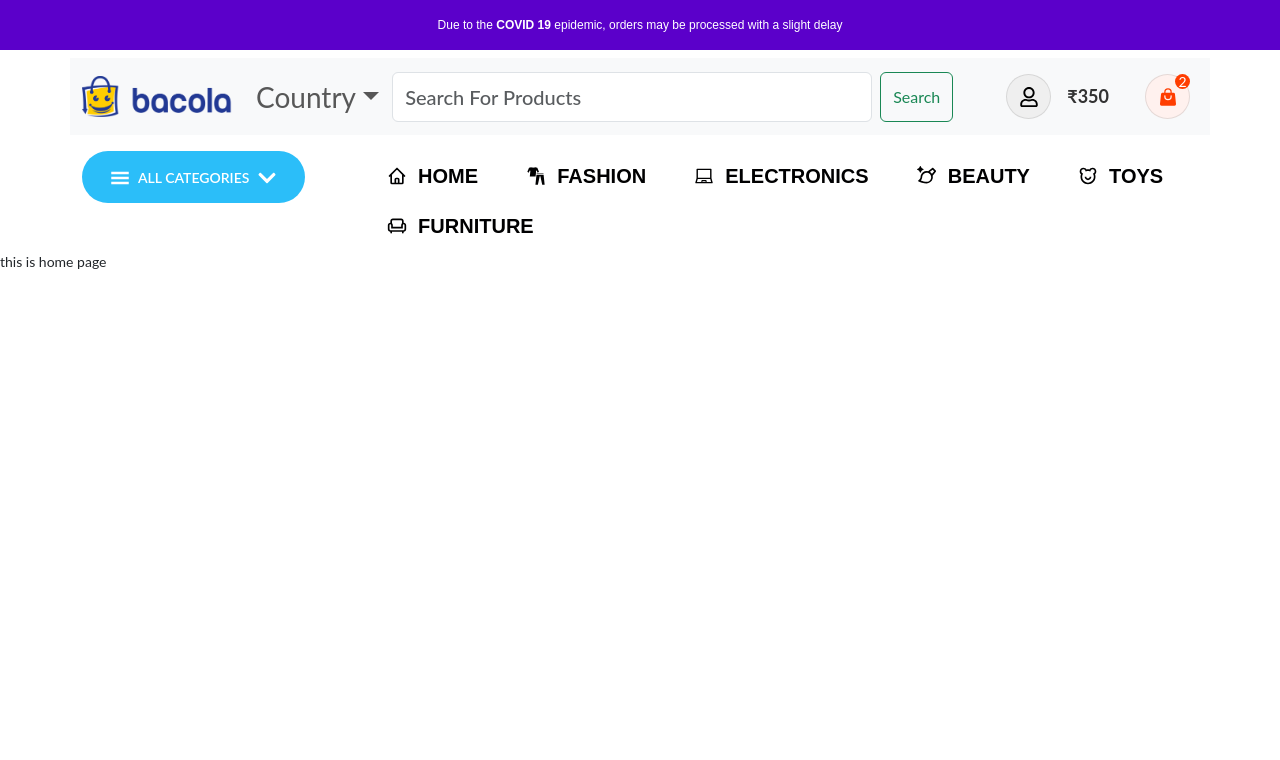
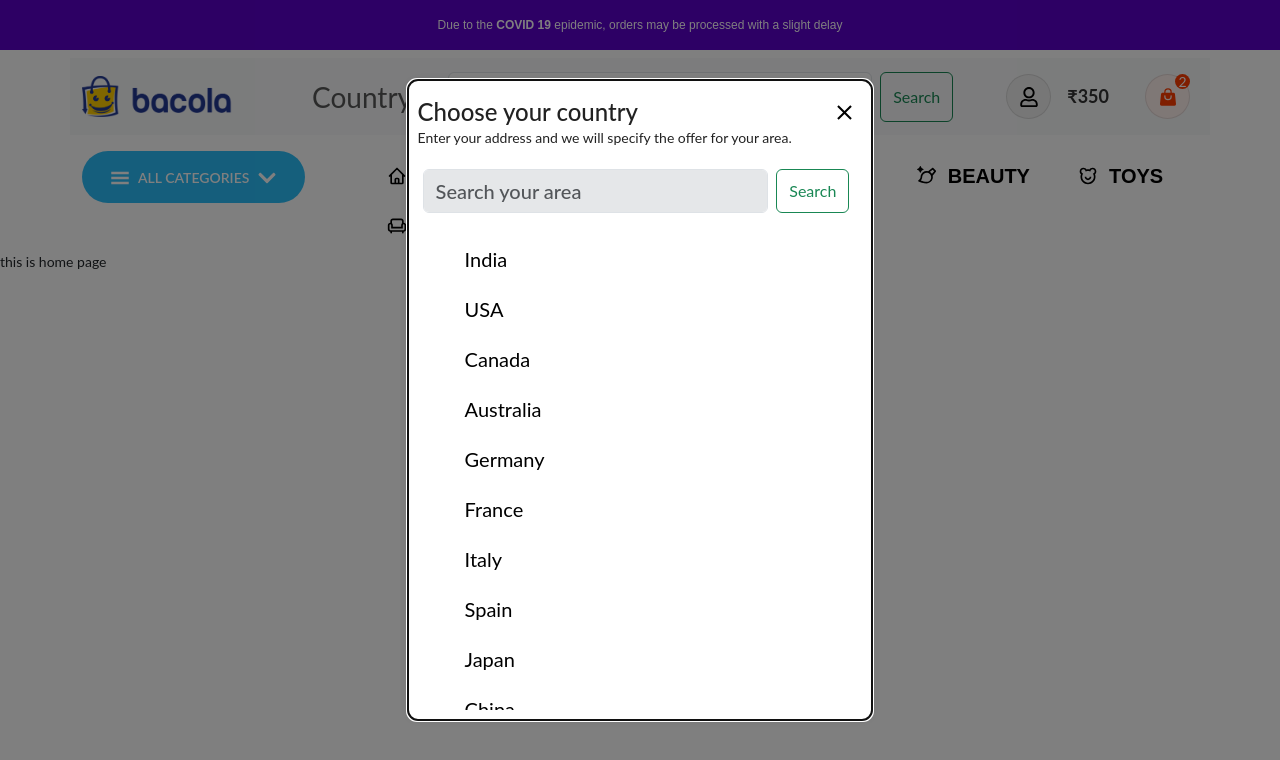
Before and after one commit to Tilakmahajan/e-commerce, a React (Create React App) app: page / in a window 1280 px wide. Shown: the top 760 px of the page. Built offline with nearby package versions, Linux system fonts and the light colour scheme.

Commit message:
change in country down

```diff
--- a/src/componants/header/navigation/navigation.js
+++ b/src/componants/header/navigation/navigation.js
@@ -3,7 +3,7 @@ import { GiHamburgerMenu } from "react-icons/gi";
 import { FaChevronDown } from "react-icons/fa";
 import { Link } from 'react-router-dom'
 import { HiOutlineHome } from "react-icons/hi";
-import { GiClothes } from "react-icons/gi";
+import { IoShirtOutline } from "react-icons/io5";
 import { AiOutlineLaptop } from "react-icons/ai";
 import { RiBrushAiLine } from "react-icons/ri";
 import { RiBearSmileLine } from "react-icons/ri";
@@ -21,10 +21,12 @@ const navigation  = () => {
               <span className='icon2 ml-2'><FaChevronDown /></span>
             </button>
           </div>
-          <div className='col-sm-9 navPart2 d-flex  align-items-center'>
+
+<div className='col-sm-9 navPart2 d-flex align-items-center justify-content-end'>
+
           <ul className='list list-inline ml-auto'>
             <li className='list-inline-item'><Link to="/"><HiOutlineHome/> &nbsp; HOME</Link></li>
-            <li className='list-inline-item'><Link to="/"><GiClothes/> &nbsp; FASHION</Link></li>
+            <li className='list-inline-item'><Link to="/"><IoShirtOutline/> &nbsp; FASHION</Link></li>
             <li className='list-inline-item'><Link to="/"><AiOutlineLaptop/> &nbsp; ELECTRONICS</Link></li>
             <li className='list-inline-item'><Link to="/"><RiBrushAiLine/> &nbsp; BEAUTY</Link></li>
             <li className='list-inline-item'><Link to="/"><RiBearSmileLine/> &nbsp; TOYS</Link></li>
--- a/src/componants/navbar/dropdown.js
+++ b/src/componants/navbar/dropdown.js
@@ -1,23 +1,86 @@
 import React from 'react'
 import css from './navbar.css'
+import DialogTitle from '@mui/material/DialogTitle';
+import Dialog from '@mui/material/Dialog';
+import { CiSearch } from "react-icons/ci";
+import List from '@mui/material/List';
+import { IoMdClose } from "react-icons/io";
 
 const Dropdown = () => {
   return (
-     <div class="collapse navbar-collapse " id="navbarContent">
-          <ul class="navbar-nav mx-auto">
-            <li class="nav-item dropdown">
-              <a class="nav-link dropdown-toggle fs-3" href="#" role="button" data-bs-toggle="dropdown" aria-expanded="false">
-                Country
-              </a>
-              <ul class="dropdown-menu">
-                <li><a class="dropdown-item" href="#">Action</a></li>
-                <li><a class="dropdown-item" href="#">Another action</a></li>
-                <li><hr class="dropdown-divider" /></li>
-                <li><a class="dropdown-item" href="#">Something else here</a></li>
-              </ul>
-            </li>
+    <div className="collapse navbar-collapse  ms-5 ps-2  " id="navbarContent">
+      <ul className="navbar-nav mx-auto">
+        <li className="nav-item dropdown">
+          <a className="nav-link dropdown-toggle fs-3" href="#" role="button" data-bs-toggle="dropdown" aria-expanded="false">
+            Country
+          </a>
+          <ul className="dropdown-menu">
+            <li><a className="dropdown-item" href="#">Action</a></li>
+            <li><a className="dropdown-item" href="#">Another action</a></li>
+            <li><hr className="dropdown-divider" /></li>
+            <li><a className="dropdown-item" href="#">Something else here</a></li>
           </ul>
-        </div>
+        </li>
+      </ul>
+
+
+
+
+      <Dialog open={true} className='locationModal p-5 ' >
+
+
+        <h4 className='mb-0 mt-2'>Choose your country</h4>
+        <p>Enter your address and we will specify the offer for your area.</p>
+        <button className='close_'><IoMdClose/></button>
+        <form class="d-flex search2" role="search">
+          <input class="form-control " type="search" placeholder="Search your area" aria-label="Search" />
+          <button class="btn btn-outline-success mx-2" type="submit">Search</button>
+
+
+        </form>
+
+
+        <ul className='locationList font-weight-bold mt-3 fs-5'>
+          <button><li className='list-item'>India</li></button>
+          <button><li className='list-item'>USA</li></button>
+          <button><li className='list-item'>Canada</li></button>
+          <button><li className='list-item'>Australia</li></button>
+          <button><li className='list-item'>Germany</li></button>
+          <button><li className='list-item'>France</li></button>
+          <button><li className='list-item'>Italy</li></button>
+          <button><li className='list-item'>Spain</li></button>
+          <button><li className='list-item'>Japan</li></button>
+          <button><li className='list-item'>China</li></button>
+          <button><li className='list-item'>Brazil</li></button>
+          <button><li className='list-item'>Mexico</li></button>
+          <button><li className='list-item'>Russia</li></button>
+          <button><li className='list-item'>South Africa</li></button>
+          <button><li className='list-item'>Argentina</li></button>
+          <button><li className='list-item'>Netherlands</li></button>
+          <button><li className='list-item'>Sweden</li></button>
+          <button><li className='list-item'>Norway</li></button>
+          <button><li className='list-item'>Denmark</li></button>
+
+
+
+
+
+
+
+          <button><li className='list-item'>Finland</li></button>
+          <button><li className='list-item'>Brazil</li></button>
+          <button><li className='list-item'>Mexico</li></button>
+          <button><li className='list-item'>Russia</li></button>
+          <button><li className='list-item'>South Africa</li></button>
+          <button><li className='list-item'>Argentina</li></button>
+          <button><li className='list-item'>Netherlands</li></button>
+          <button><li className='list-item'>Sweden</li></button>
+          <button><li className='list-item'>Norway</li></button>
+          <button><li className='list-item'>Denmark</li></button>
+        </ul>
+
+      </Dialog>
+    </div>
   )
 }
 
--- a/src/componants/navbar/navbar.css
+++ b/src/componants/navbar/navbar.css
@@ -1,9 +1,11 @@
 .logo {
     width: 150px;
 }
+
 .navbar-nav .nav-link {
     font-size: 1.25rem;
 }
+
 .user-circle {
     align-items: center;
     justify-content: center;
@@ -17,34 +19,41 @@ min-width: 45px;
     border: 1px solid rgb(0, 0, 0, 0.1);
 
 }
+
 .user-circle svg {
     font-size: 20px;
 }
 
-.search{
+.search {
     margin: auto;
-    width: 65%;
+    width: 50%;
     height: 60px;
     border-radius: 5px;
     padding: 5px;
     margin-right: 20px;
-    input{
+
+    input {
         font-size: 20px;
         font-weight: 500;
     }
+
 }
-.carttab button{
+
+.carttab button {
     background-color: #fff1ee;
-    svg{
+
+    svg {
         color: #ff3d00;
     }
 }
-.price{
+
+.price {
     font-size: 18px;
     color: rgb(0, 0, 0, 0.8);
     font-weight: 700;
 }
-    .cart-count{
+
+.cart-count {
     position: absolute;
     top: 0px;
     right: 0px;
@@ -54,7 +63,98 @@ font-size: 20px;
     border-radius: 50%;
     color: white;
 }
-    .searchbox{
+
+.searchbox {
     width: 100%;
     height: 100%;
 }
+
+ .locationModal {
+        width: 100%;
+        height: 100%;
+        display: flex;
+        align-items: center;
+        justify-content: center;
+
+        .close_{
+            position: absolute;
+            top: 10px;
+            right: 10px;
+            background-color: transparent;
+            border: none;
+            cursor: pointer;
+            font-size: 20px;
+            color: #000;
+            padding: 5px;
+
+            &:hover {
+                color: #ff3d00;
+                background-color: rgb(202, 204, 207);
+                border-radius: 50%;
+            }
+            svg {
+                font-size: 25px;
+            }
+        }
+
+    }
+.locationModal .MuiPaper-elevation {
+    padding: 10px;
+    width: 70%;
+    border-radius: 10px;
+    box-shadow: 0px 0px 10px rgba(0, 0, 0, 0.1);
+    background-color: #fff;
+    position: relative;
+
+    .search2 {
+        border-radius: 5px;
+        padding: 5px;
+
+        input {
+            font-size: 20px;
+            font-weight: 500;
+            width: 100%;
+            background-color: rgb(229, 231, 233);
+        }
+
+    }
+
+
+}
+.locationList{
+    margin-bottom: 0px;
+
+        overflow-x: hidden ;
+        overflow-y: scroll;
+    li{
+        width: 100%;
+        list-style: none;
+        text-transform: capitalize;
+
+    }
+    button{
+        background-color: transparent;
+        border: none;
+        padding: 10px 15px;
+        text-align: left;
+        width: 100%;
+        cursor: pointer;
+
+        &:hover {
+            color: rgb(20, 122, 224);
+            background-color: rgb(229, 231, 233);
+        }
+    }
+}
+::-webkit-scrollbar {
+    width: 8px;
+    height: 8px;
+}
+
+::-webkit-scrollbar-thumb {
+    background-color: rgb(229, 231, 233);
+    border-radius: 4px;
+}
+::-webkit-scrollbar-track {
+    background-color: #fff;
+}
```
Lines whose indentation alone changed are shown as unchanged.
